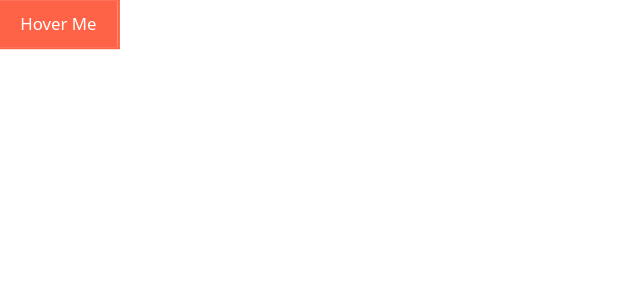
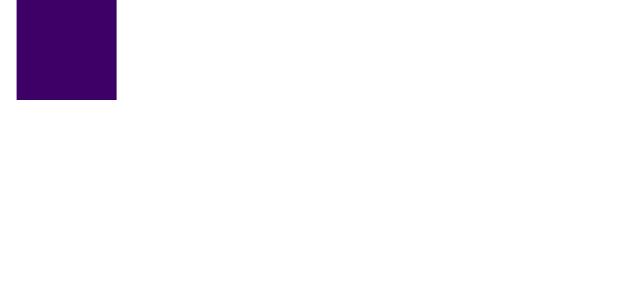
Before and after one commit to abdurrahmanrahat/react-reusable-components, a React (Vite) app: page / in a window 1280 px wide. Shown: the top 300 px of the page, without its empty margins (0-640 px from the left). Built offline with nearby package versions, Linux system fonts and the light colour scheme.

Commit message:
animation using keyframe

```diff
--- a/src/pages/Animation/Animation.css
+++ b/src/pages/Animation/Animation.css
@@ -27,7 +27,7 @@
     transform: translateZ(100px);
 }  */
 
-.btn {
+/* .btn {
     border: 2px solid tomato;
     color: tomato;
     padding: 10px 20px;
@@ -49,7 +49,7 @@
     transition-property: all;
     transition-duration: 500ms;
     transition-timing-function: ease;
-    /* transform: rotate(120deg); */
+    transform: rotate(120deg);
     transform: scaleX(0);
     z-index: -1;
 }
@@ -62,4 +62,37 @@
 .btn:hover::after {
     transform: scaleX(1);
     background-color: tomato;
+} */
+
+.box {
+    height: 100px;
+    width: 100px;
+    background-color: #3D0066;
+    animation-name: moving;
+    animation-duration: 1000ms;
+    /* animation-fill-mode: forwards; */
+    animation-iteration-count: infinite;
+    animation-direction: alternate;
 }
+
+@keyframes moving {
+    0% {
+        transform: translate(0);
+    }
+
+    25% {
+        transform: translate(250px);
+    }
+
+    50% {
+        transform: translate(500px);
+    }
+
+    75% {
+        transform: translate(250px);
+    }
+
+    100% {
+        transform: translate(0);
+    }
+}
--- a/src/pages/Animation/Animation.tsx
+++ b/src/pages/Animation/Animation.tsx
@@ -3,7 +3,8 @@
 const Animation = () => {
   return (
     <div className="main">
-      <button className="btn">Hover Me</button>
+      {/* <button className="btn">Hover Me</button> */}
+      <div className="box"></div>
     </div>
   );
 };
```
Also changed, not shown: src/pages/Loading/Loading.tsx (added).
